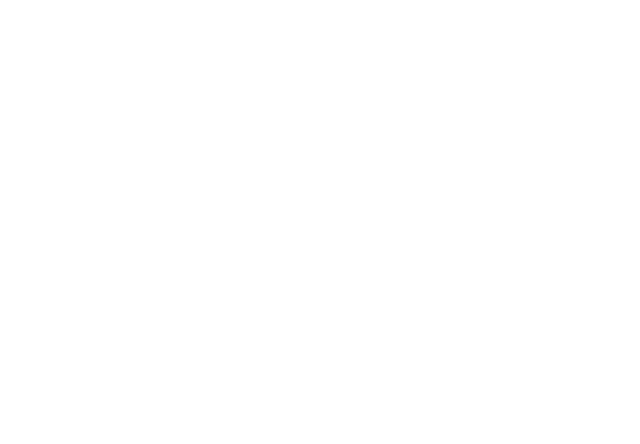
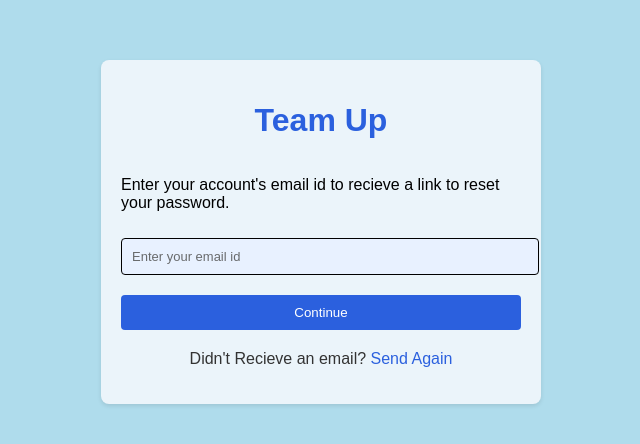
Before and after one commit to VanshVg/SquadUp, a React (Create React App) app in the folder clientside/: page /auth/forgotpassword in a window 1280 px wide. Before the commit this address had no page. Shown: the part 168-612 px from the top of the page, without its empty margins (319-959 px from the left). Built offline with nearby package versions, Linux system fonts and the light colour scheme.

Commit message:
Added ForgotPassword page

```diff
--- a/clientside/src/App.jsx
+++ b/clientside/src/App.jsx
@@ -10,6 +10,7 @@
 import JoinTeam from "./pages/joinTeam/JoinTeam";
 import Profile from "./pages/profile/Profile";
 import EmailVerification from "./pages/emailVerification/EmailVerification";
+import ForgotPassword from "./pages/forgotPassword/ForgotPassword";
 
 const App = () => {
   return (
@@ -27,6 +28,7 @@
             <Route path="/dashboard/joinTeam" element={<JoinTeam />}></Route>
             <Route path="/profile" element={<Profile />}></Route>
             <Route path="/auth/verification/:id" element={<EmailVerification />}></Route>
+            <Route path="/auth/forgotpassword" element={<ForgotPassword />}></Route>
           </Routes>
         </>
       </Router>
--- a/clientside/src/pages/Auth/Auth.css
+++ b/clientside/src/pages/Auth/Auth.css
@@ -66,7 +66,8 @@
 
 .login-link {
   text-align: center;
-  margin-top: 20px;
+  margin-top: 10px;
+  margin-bottom: 1px;
   color: #333;
 }
 
@@ -105,3 +106,19 @@
   display: flex;
   flex-direction: column;
 }
+
+.forgotpassword-link {
+  margin-bottom: 1px;
+  text-align: center;
+  color: #333;
+  margin-top: 10px;
+}
+
+.forgotpassword-link a {
+  color: #2b60de;
+  text-decoration: none;
+}
+
+.forgotpassword-link a:hover {
+  text-decoration: underline;
+}
--- a/clientside/src/pages/Auth/Login.jsx
+++ b/clientside/src/pages/Auth/Login.jsx
@@ -244,6 +244,7 @@
           {loginType === "username" || loginType === "email" ? (
             <button type="submit">Login</button>
           ) : null}
+
           {loginType === "username" ? (
             <p className="login-link">
               or Continue with <Link onClick={() => handleLoginType("email")}>Email Id</Link>
@@ -253,6 +254,9 @@
               or Continue with <Link onClick={() => handleLoginType("username")}>Username</Link>
             </p>
           )}
+          <p className="forgotpassword-link">
+            <Link to="/auth/forgotpassword">Forgot Password ?</Link>
+          </p>
         </form>
         <p className="login-link">
           New to the Team Up? <Link to="/auth/register">Create An Account</Link>
--- /dev/null
+++ b/clientside/src/pages/forgotPassword/ForgotPassword.css
@@ -0,0 +1,49 @@
+.forgotpassword-container {
+  display: flex;
+  justify-content: center;
+  align-items: center;
+  min-height: 100vh;
+  flex-direction: column;
+  margin: 0;
+  padding: 0;
+  background-color: #afdcec;
+  font-family: Arial, sans-serif;
+}
+
+.forgotpassword-form {
+  width: 100%;
+  max-width: 400px;
+  padding: 20px;
+  background-color: #ebf4fa;
+  border-radius: 8px;
+  box-shadow: 0 2px 4px rgba(0, 0, 0, 0.1);
+  display: flex;
+  flex-direction: column;
+}
+
+.forgotpassword-heading {
+  color: #2b60de;
+}
+
+.email-input {
+  position: relative;
+}
+
+.email-input input {
+  padding-right: 57.5%;
+}
+
+.email-link {
+  text-align: center;
+  margin-top: 20px;
+  color: #333;
+}
+
+.email-link a {
+  color: #2b60de;
+  text-decoration: none;
+}
+
+.email-link a:hover {
+  text-decoration: underline;
+}
--- /dev/null
+++ b/clientside/src/pages/forgotPassword/ForgotPassword.jsx
@@ -0,0 +1,43 @@
+import React from "react";
+import Helmet from "react-helmet";
+import "./ForgotPassword.css";
+import { Link } from "react-router-dom";
+
+const ForgotPassword = () => {
+  return (
+    <>
+      <Helmet>
+        <title>Team Up | ForgotPassword</title>
+      </Helmet>
+      <div className="forgotpassword-container">
+        <form className="forgotpassword-form">
+          <h1 className="forgotpassword-heading" align="center">
+            Team Up
+          </h1>
+          <p>Enter your account's email id to recieve a link to reset your password.</p>
+          <div className="email-input">
+            <input type="email" name="email" placeholder="Enter your email id" required />
+          </div>
+          {/* {otpError.type === "otp" ? (
+            <p
+              style={{
+                color: "red",
+                fontSize: "14px",
+                marginTop: "1px",
+                marginBottom: "5px",
+              }}
+            >
+              {otpError.message}
+            </p>
+          ) : null} */}
+          <button type="submit">Continue</button>
+          <p className="email-link">
+            Didn't Recieve an email? <Link>Send Again</Link>
+          </p>
+        </form>
+      </div>
+    </>
+  );
+};
+
+export default ForgotPassword;
```
